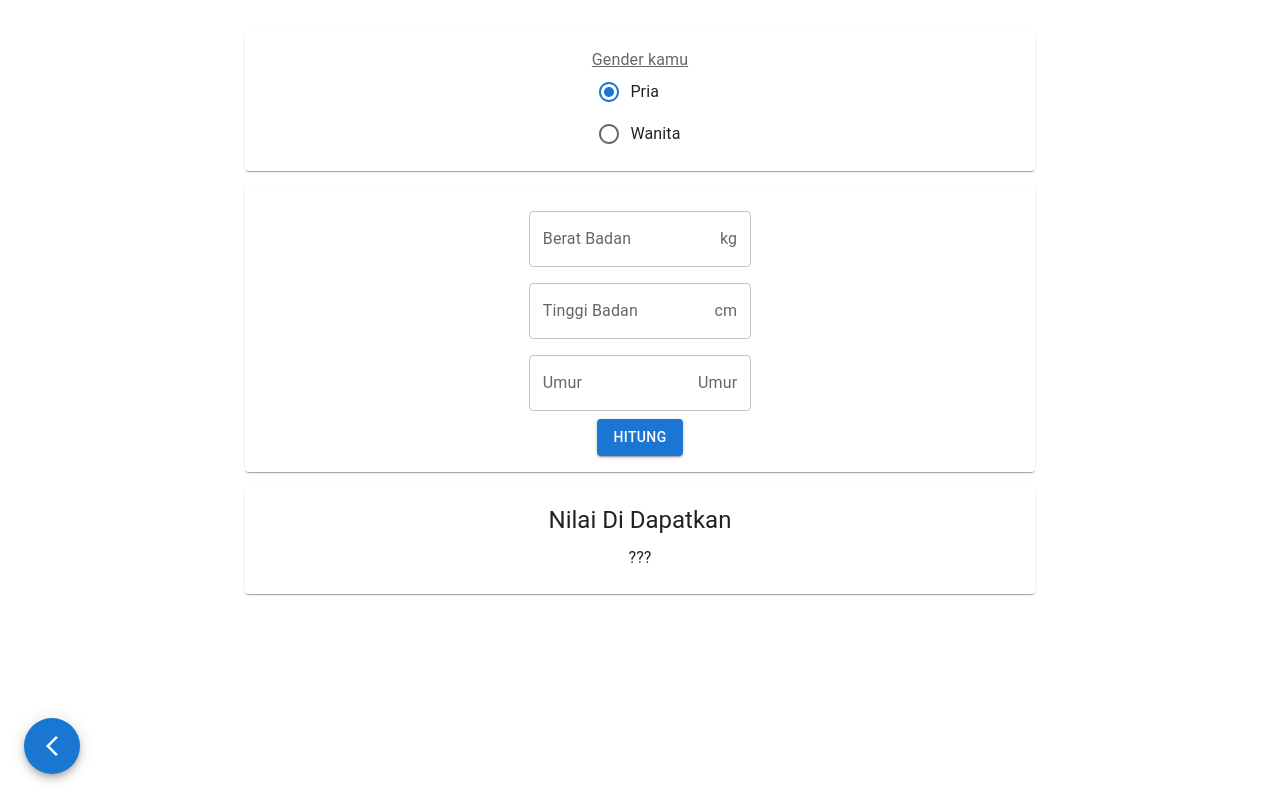
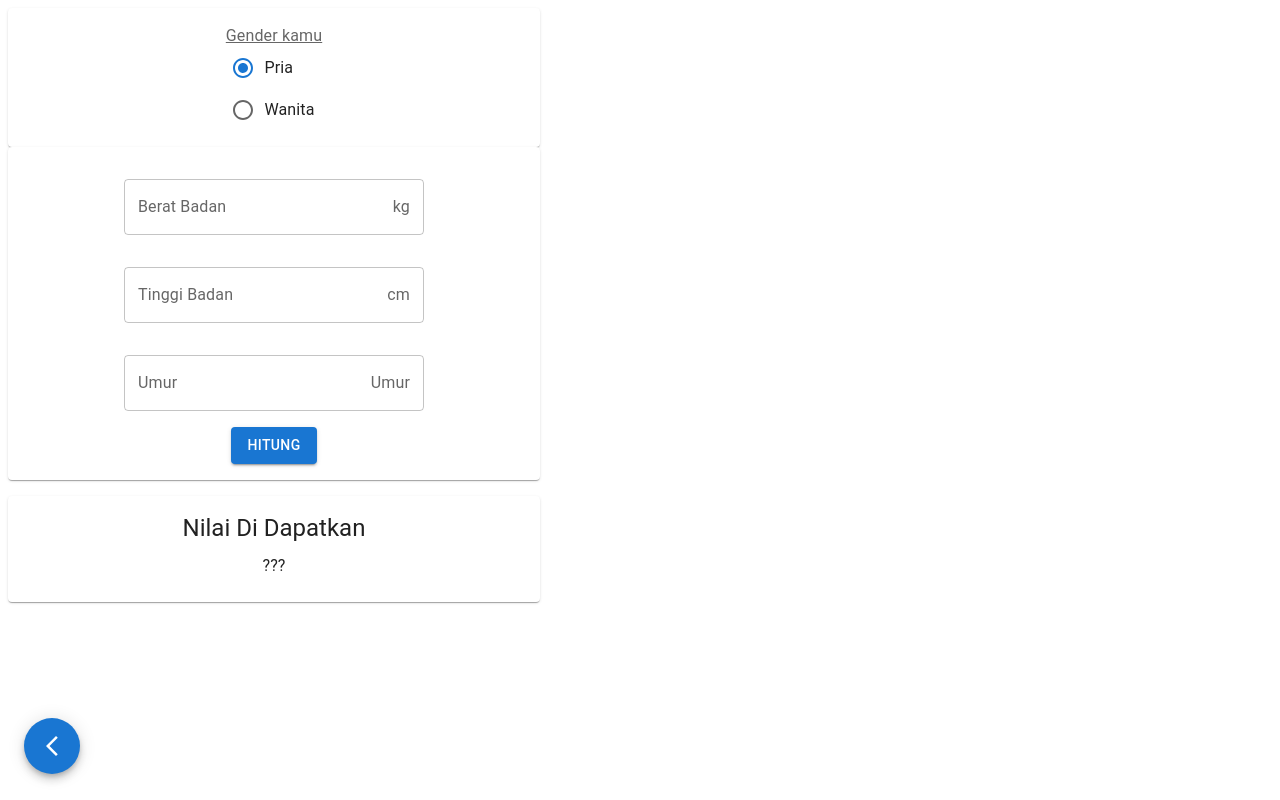
Before and after one commit to radjikinseptiawan/health_and_care, a React (Vite) app: page /CalorieCalc in a window 1280 px wide. Built offline with nearby package versions, Linux system fonts and the light colour scheme.

Commit message:
solved please :(

```diff
--- a/src/component/CalculatorCalorie/index.tsx
+++ b/src/component/CalculatorCalorie/index.tsx
@@ -71,8 +71,8 @@ export default function SetGender() {
 
     return (
     <>
-        <Box sx={{mx:'auto',display:'flex',justifyItems:'center',flexDirection:"column",alignItems:"center"}}>
-        <Paper sx={{p:2,mt:3,textAlign:"center",width:'60%'}} data-aos="fade-down">
+        <Box sx={{display:'flex',justifyItems:'center',flexDirection:'column'}}>
+        <Paper sx={{p:2,textAlign:"center",width:500}} data-aos="fade-down">
         <FormControl>
             <FormLabel sx={{textDecoration:"underline"}}>Gender kamu</FormLabel>
             <RadioGroup
@@ -87,12 +87,12 @@ export default function SetGender() {
         </FormControl>
         </Paper>
 
-        <Paper sx={{mt:2,p:2,textAlign:"center",width:'60%'}} data-aos="fade-down">
+        <Paper sx={{p:2,textAlign:"center",width:500}} data-aos="fade-down">
             <TextField
             label="Berat Badan"
             id="Berat-Badan"
             value={weightBody}
-            sx={{m:1,width:'25ch'}}
+            sx={{mt:2,mb:2,width:300}}
             type="number"
             onChange={weightBodyPross}
             inputProps={{
@@ -109,7 +109,7 @@ export default function SetGender() {
             <TextField
             label="Tinggi Badan"
             id="Tinggi-Badan"
-            sx={{m:1,width:'25ch'}}
+            sx={{mt:2,mb:2,width:300}}
             type="number"
             value={heightBody}
             onChange={heightBodyPross}
@@ -128,7 +128,7 @@ export default function SetGender() {
             value={age}
             label="Umur"
             id="umur"
-            sx={{m:1,width:'25ch'}}
+            sx={{mt:2,mb:2,width:300}}
             type="number"
             onChange={ageBodyPross}
             inputProps={{
@@ -145,7 +145,7 @@ export default function SetGender() {
         <Button variant="contained" color="primary" onClick={()=> chooseMode(weightBody,heightBody,age)}>Hitung</Button>
         </Paper>
 
-        <Paper sx={{width:'60%',p:2,textAlign:"center",mt:2}} data-aos="fade-down">
+        <Paper sx={{width:500,p:2,textAlign:"center",mt:2}} data-aos="fade-down">
            {pending ? <Typography variant="h5" gutterBottom>Menghitung...</Typography>: <Typography variant="h5" gutterBottom>
             Nilai Di Dapatkan</Typography>}
             {
```
